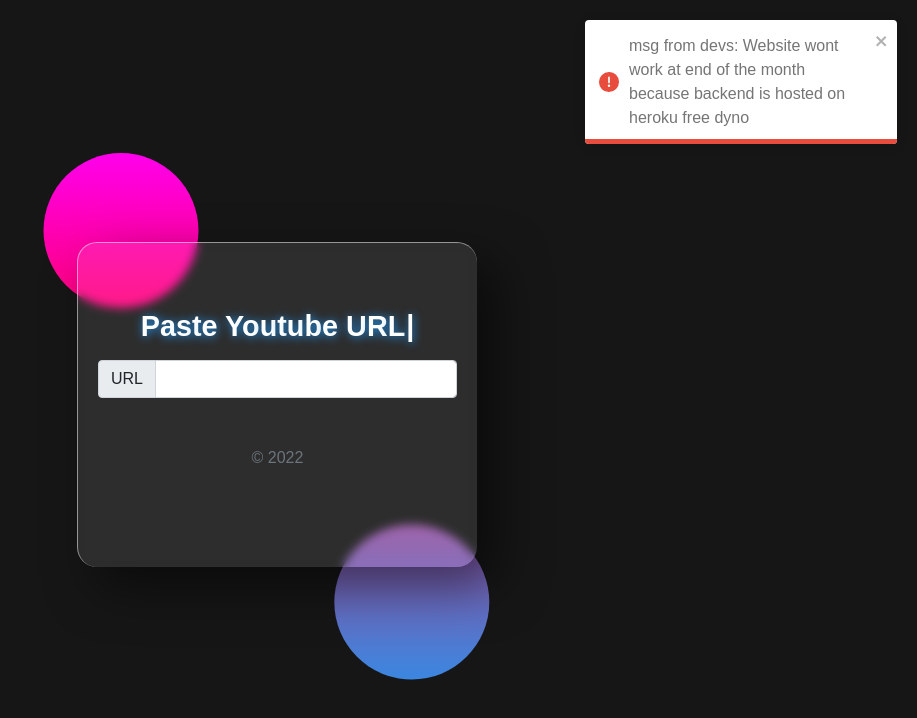
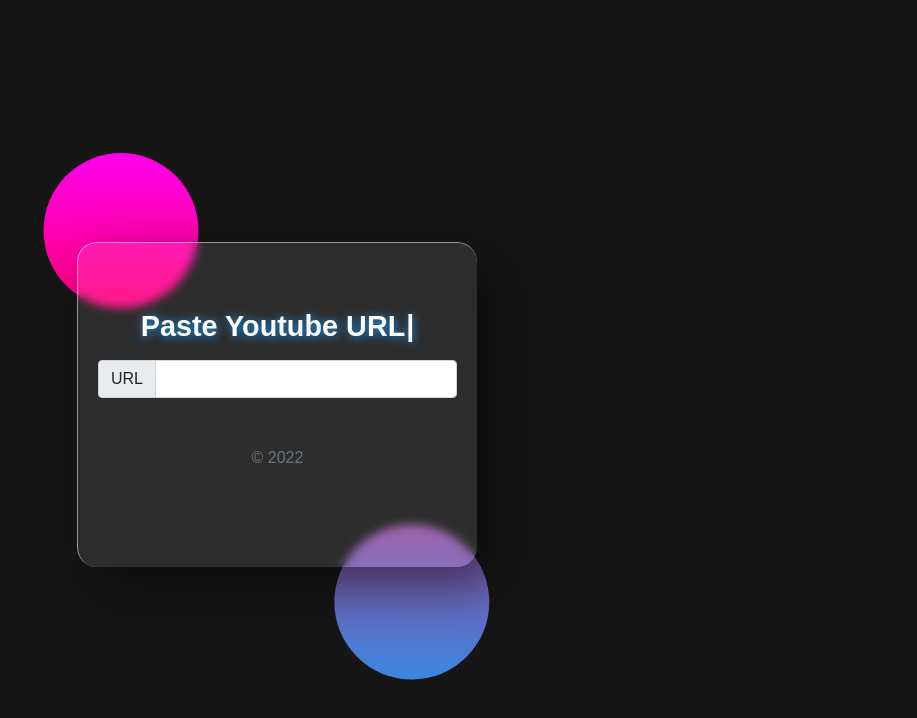
Before and after one commit to scshiv29-dev/ytdownloader-frontend, a React (Create React App) app: page / in a window 1280 px wide. Shown: the top 718 px of the page, without its empty margins (363-1280 px from the left). Built offline with nearby package versions, Linux system fonts and the light colour scheme.

Commit message:
Removed toast

```diff
--- a/src/App.js
+++ b/src/App.js
@@ -3,12 +3,9 @@
 import Typewriter from "typewriter-effect";
 import Videos from "./Videos";
 import React, { useState} from "react";
-import { ToastContainer, toast } from 'react-toastify';
-import 'react-toastify/dist/ReactToastify.css';
+
 function App() {
-  toast.error("msg from devs: Website wont work at end of the month because backend is hosted on heroku free dyno",{
-    toastId: 'success1',
-});
+
 
   const [data, setData] = useState([]);
   const [flag, setFlag] = useState(false);
@@ -25,7 +22,7 @@
     setFlag(true);
     const errorElement = document.getElementById("Error")
     if (errorElement.classList.length <=0)   errorElement.classList.add("d-none");
-    fetch(`https://ytlaw.herokuapp.com/get/${url}`, {
+    fetch(`https://home.linkjaye.ga/get/${url}`, {
       headers: {
         Accept: "application/json",
       },
@@ -40,7 +37,7 @@
   }
   return (
     <div>
-    <ToastContainer />
+
     <main className="container">
       <div className="card-wrapper">
         <form className="content">
```
